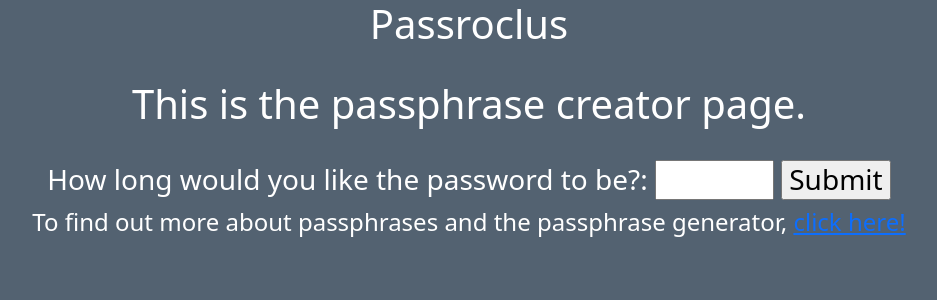
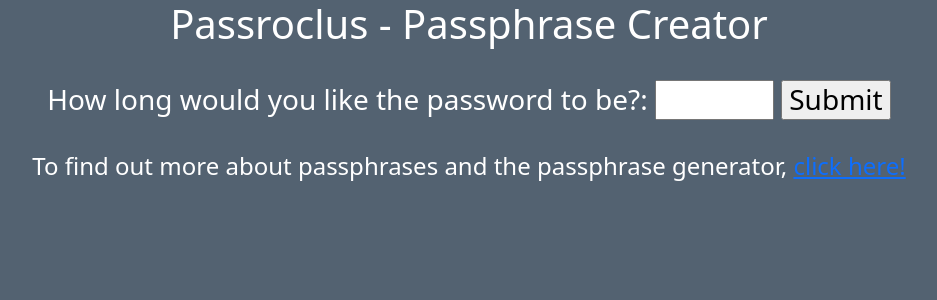
Before and after one commit to cybersomething/passroclus, a Flask app: page /creator in a window 1280 px wide. Shown: the top 300 px of the page, without its empty margins (171-1108 px from the left). Run offline with Flask 2, Linux system fonts and the light colour scheme.

Commit message:
Update creator.html

```diff
--- a/templates/creator.html
+++ b/templates/creator.html
@@ -13,9 +13,7 @@
     </style>
     <body>
       <div class="container-fluid" align="center">
-  <h1>Passroclus</h1>
-  <br>
-<h1>This is the passphrase creator page.</h1>
+  <h1>Passroclus - Passphrase Creator</h1>
      <br>
   <form action="/generatorRedirect" method = "POST">
     <h3>
@@ -23,7 +21,7 @@
   <input type="number" id="length" name="length" min="2" max="6">
   <input type="submit" value="Submit">
     </h3>
-
+    <br>
     <h4>To find out more about passphrases and the passphrase generator, <a href="/FAQ">click here!</a></h4>
 </form>
 </div>
```
